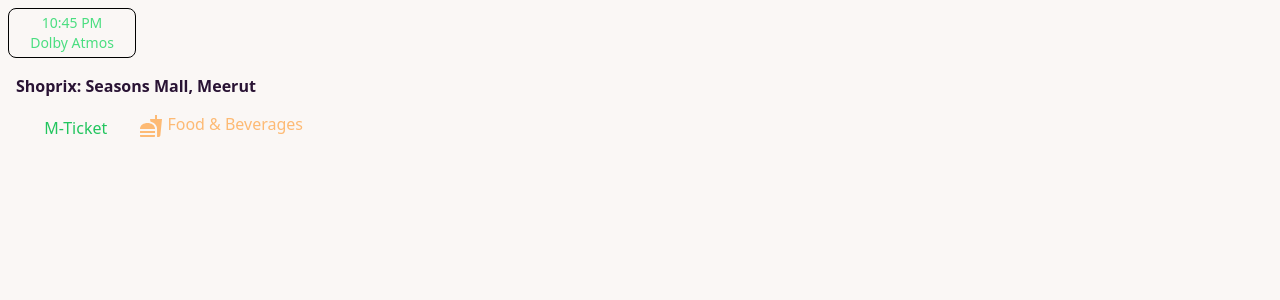
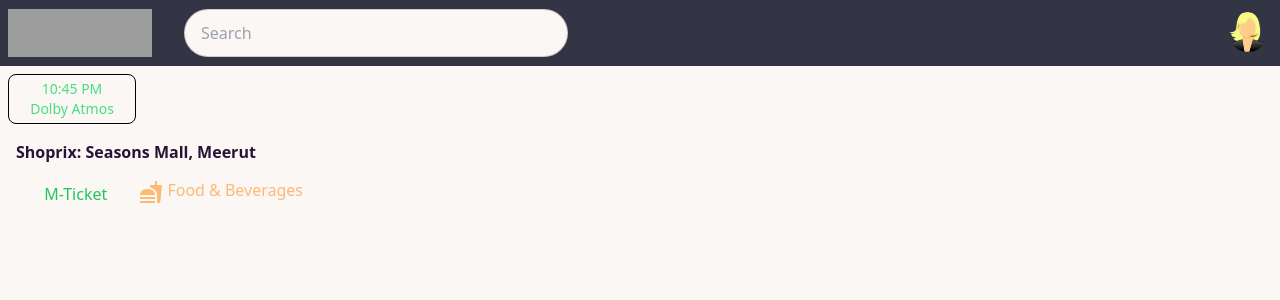
Before and after one commit to codewithVRV/book_my_show, a React (Vite) app: page /movie/listing in a window 1280 px wide. Shown: the top 300 px of the page. Built offline with nearby package versions, Linux system fonts and the light colour scheme; no server answers; grey boxes are pictures that could not be loaded; some icons are missing.

Commit message:
added homeLayout

```diff
--- /dev/null
+++ b/src/Layouts/HomeLayout.tsx
@@ -0,0 +1,14 @@
+
+import Navbar from "../Components/Navbar/Navbar";
+import ReactNode from "../Types/ReactNode";
+
+function HomeLayout({children}:{children: ReactNode}) {
+    return (
+        <>
+            <Navbar />
+            {children}
+        </>
+    )
+}
+
+export default HomeLayout;
--- a/src/Pages/Home/Home.tsx
+++ b/src/Pages/Home/Home.tsx
@@ -2,13 +2,12 @@
 import { useEffect, useState } from 'react';
 
 import IccBannerImage from '../../Assets/banner.avif'
-import MovieCardImage from '../../Assets/movieCardImage.png'
 import HomeBanner from '../../Components/HomeBanner/HomeBanner';
 import HomeCarosel from "../../Components/HomeCarosel/HomeCarosel";
 import HomeFooter from '../../Components/HomeFooter/HomeFooter';
 import HomeMovieCard from "../../Components/HomeMovieCard/HomeMovieCard";
-import Navbar from "../../Components/Navbar/Navbar"
 import axiosInstance from '../../Config/AxiosInstance';
+import HomeLayout from '../../Layouts/HomeLayout';
 import Movie from '../../Types/Movie';
 
 
@@ -47,9 +46,8 @@
     }, [])
     return (
 
-        <>
+        <HomeLayout>
 
-            <Navbar />
             <HomeCarosel />
             <div className="min-h-[66rem] w-[80vw] mx-auto flex flex-col">
                 <HomeBanner image={IccBannerImage} />
@@ -68,7 +66,7 @@
 
             </div>
             <HomeFooter />
-        </>
+        </HomeLayout>
     )
 }
 
--- a/src/Pages/MovieListing/MovieListing.tsx
+++ b/src/Pages/MovieListing/MovieListing.tsx
@@ -1,12 +1,13 @@
 import ShowTimingCard from "../../Components/ShowTimingCard/ShowTimingCard"
 import TheatreNameCard from "../../Components/TheatreNameCard/TheatreNameCard"
+import HomeLayout from "../../Layouts/HomeLayout"
 
 function MovieListing () {
     return (
-        <>
+        <HomeLayout>
             <ShowTimingCard />
             <TheatreNameCard />
-        </>
+        </HomeLayout>
     )
 }
-export default MovieListing
+export default MovieListing;
--- /dev/null
+++ b/src/Types/ReactNode.tsx
@@ -0,0 +1,7 @@
+import { ReactChild, ReactFragment, ReactPortal } from "react";
+
+
+type ReactNode = ReactChild | ReactFragment | ReactPortal | boolean | null | undefined;
+
+
+export default ReactNode;
```
